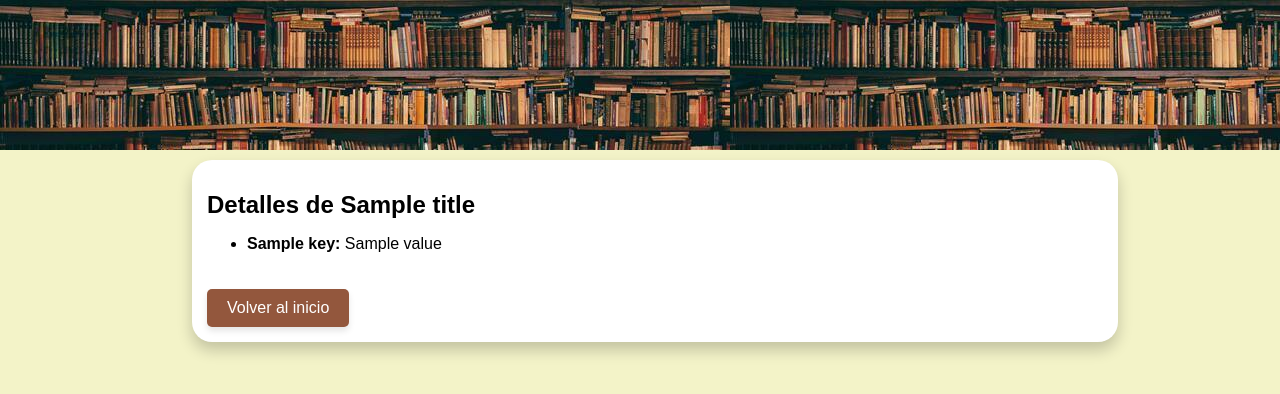
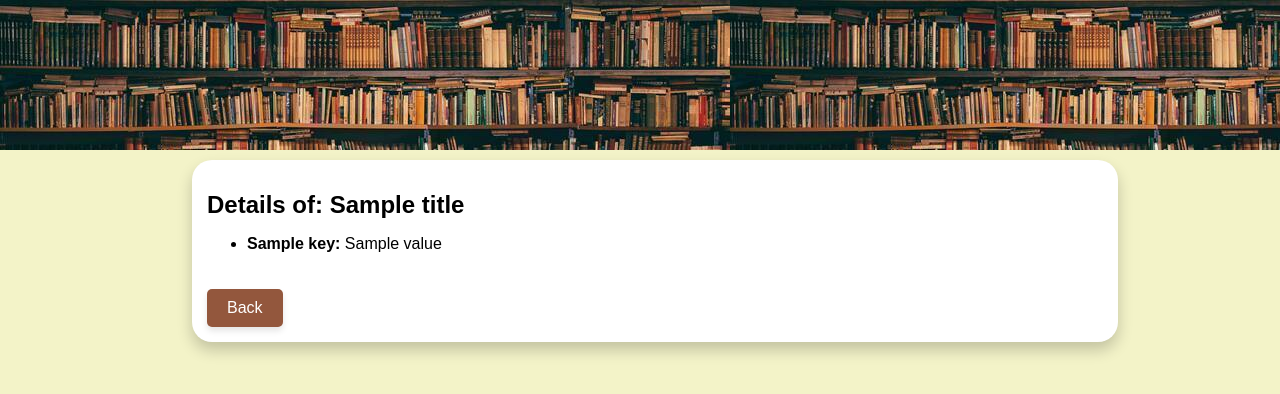
Before and after one commit to rolando2012/buscadorBiblioteca, a Flask app: template templates/dbpedia_details.html in a window 1280 px wide. Shown: the top 394 px of the page. Run offline with Flask 3, Linux system fonts and the light colour scheme; the template is opened without the code that fills it: most values are stand-ins (such as "Sample title", 1, 10 or a date in 2020); parts of the project's set-up code (start-up, migrations or seed data) failed here and were passed over.

Commit message:
Detalles en ingles de resultados online

```diff
--- a/app.py
+++ b/app.py
@@ -104,7 +104,7 @@ def dbpedia_details(title):
     lang = request.args.get('lang')
     book_details = get_book_details(title, lang)
     if book_details:
-        return render_template('dbpedia_details.html', details=book_details, title=title)
+        return render_template('dbpedia_details.html', details=book_details, title=title,lang=lang)
     else:
         return "No se encontraron detalles para este libro."
 
--- a/templates/dbpedia_details.html
+++ b/templates/dbpedia_details.html
@@ -1,16 +1,16 @@
 <!DOCTYPE html>
-<html lang="en">
+<html lang="{{ lang }}">
 <head>
     <meta charset="UTF-8">
     <meta name="viewport" content="width=device-width, initial-scale=1.0">
     <link rel="stylesheet" href="../static/css/details.css">
-    <title>Detalles de {{ title }}</title>
+    <title>{{ 'Detalles de:' if lang == 'Español' else 'Details of:' }} {{ title }}</title>
 </head>
 <body>
     <div class="cabecera"></div>
     <div class="contenedor">
         <div class="container">
-            <h1>Detalles de {{ title }}</h1>
+            <h1>{{ 'Detalles de:' if lang == 'Español' else 'Details of:' }} {{ title }}</h1>
             {% if details %}
                 <ul>
                     {% for key, value in details.items() %}
@@ -20,7 +20,7 @@
             {% else %}
                 <p>No se encontraron detalles para este título.</p>
             {% endif %}
-            <a href="javascript:window.history.back();" class="button">Volver al inicio</a>
+            <a href="javascript:window.history.back();" class="button">{{ 'Volver' if lang == 'Español' else 'Back' }}</a>
         </div>
     </div>
 </body>
```
